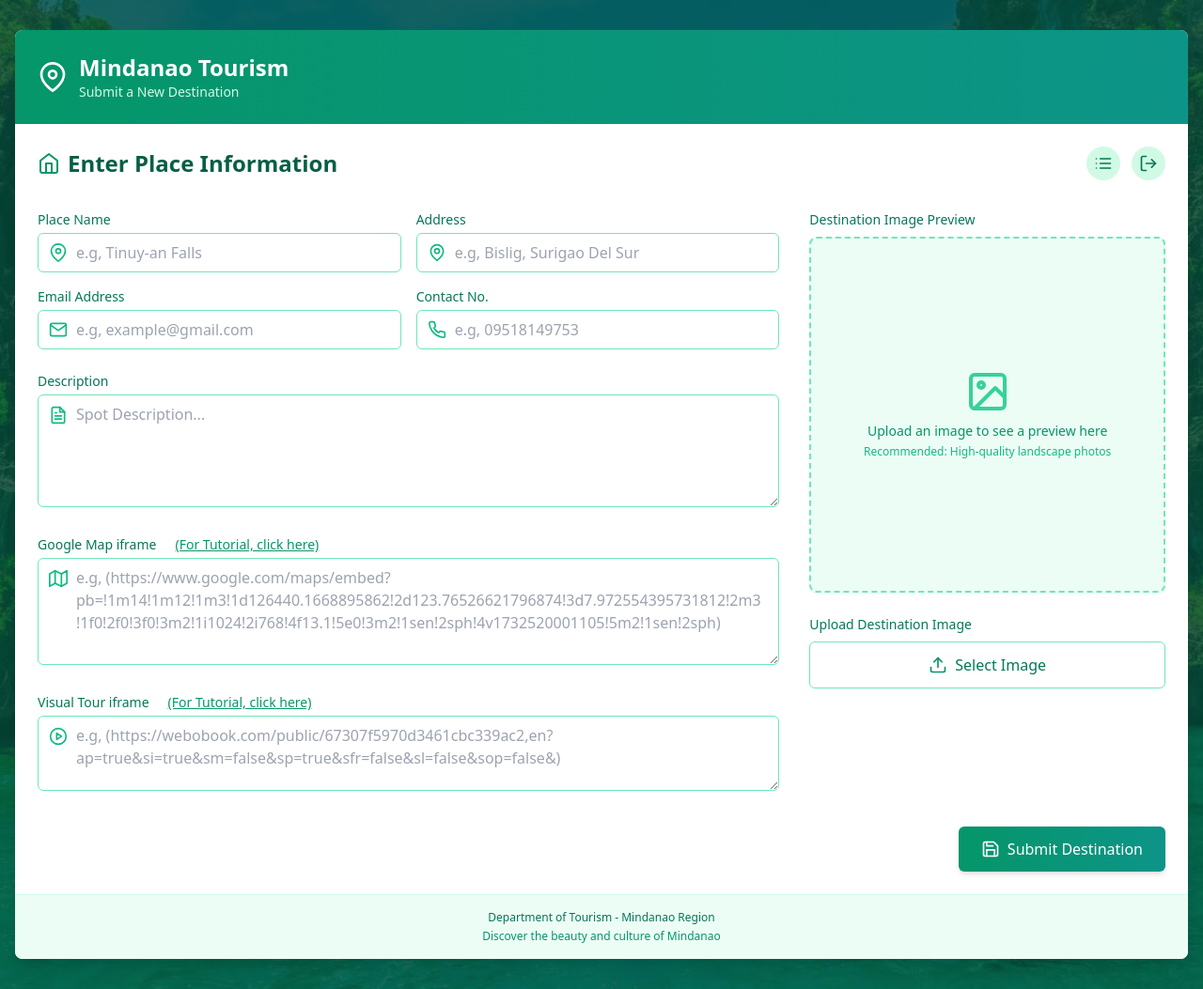
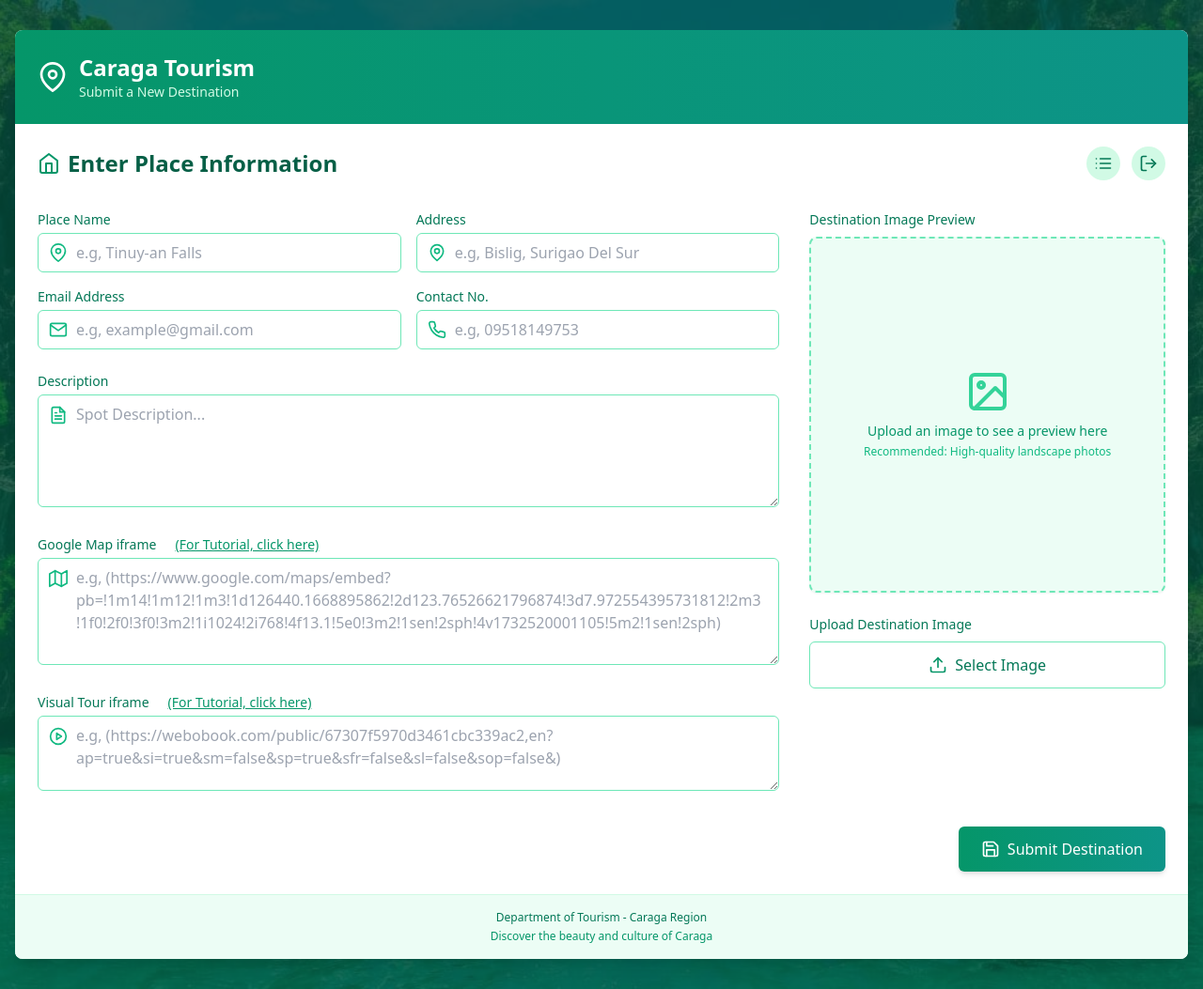
Before and after one commit to marcgerasmio/CTSIMP_Frontend, a React (Vite) app: page /dashboard in a window 1280 px wide. Shown: the whole page at 94% size. Built offline with nearby package versions, Linux system fonts and the light colour scheme; sample sign-in values are in the browser's storage.

Commit message:
editing texts fit for the context --v2

```diff
--- a/src/components/User/Dashboards.jsx
+++ b/src/components/User/Dashboards.jsx
@@ -112,7 +112,7 @@ const Dashboard = () => {
                 <circle cx="12" cy="10" r="3"></circle>
               </svg>
               <div>
-                <h1 className="text-2xl font-bold text-white">Mindanao Tourism</h1>
+                <h1 className="text-2xl font-bold text-white">Caraga Tourism</h1>
                 <p className="text-emerald-100 text-sm">Submit a New Destination</p>
               </div>
             </div>
@@ -350,10 +350,10 @@ const Dashboard = () => {
 
           <div className="bg-emerald-50 px-6 py-4 border-t border-emerald-100 text-center">
             <p className="text-xs text-emerald-700">
-              Department of Tourism - Mindanao Region
+              Department of Tourism - Caraga Region
             </p>
             <p className="text-xs text-emerald-600 mt-1">
-              Discover the beauty and culture of Mindanao
+              Discover the beauty and culture of Caraga
             </p>
           </div>
         </form>
```
